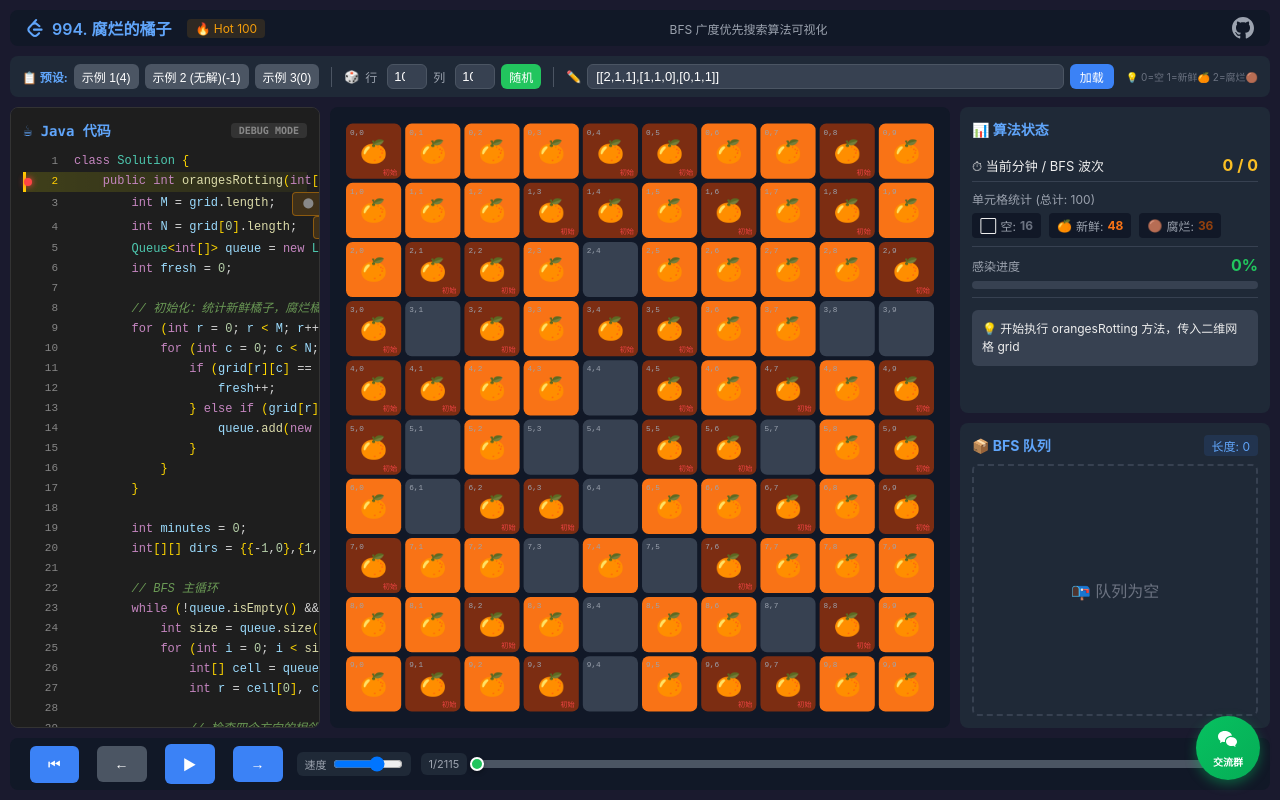
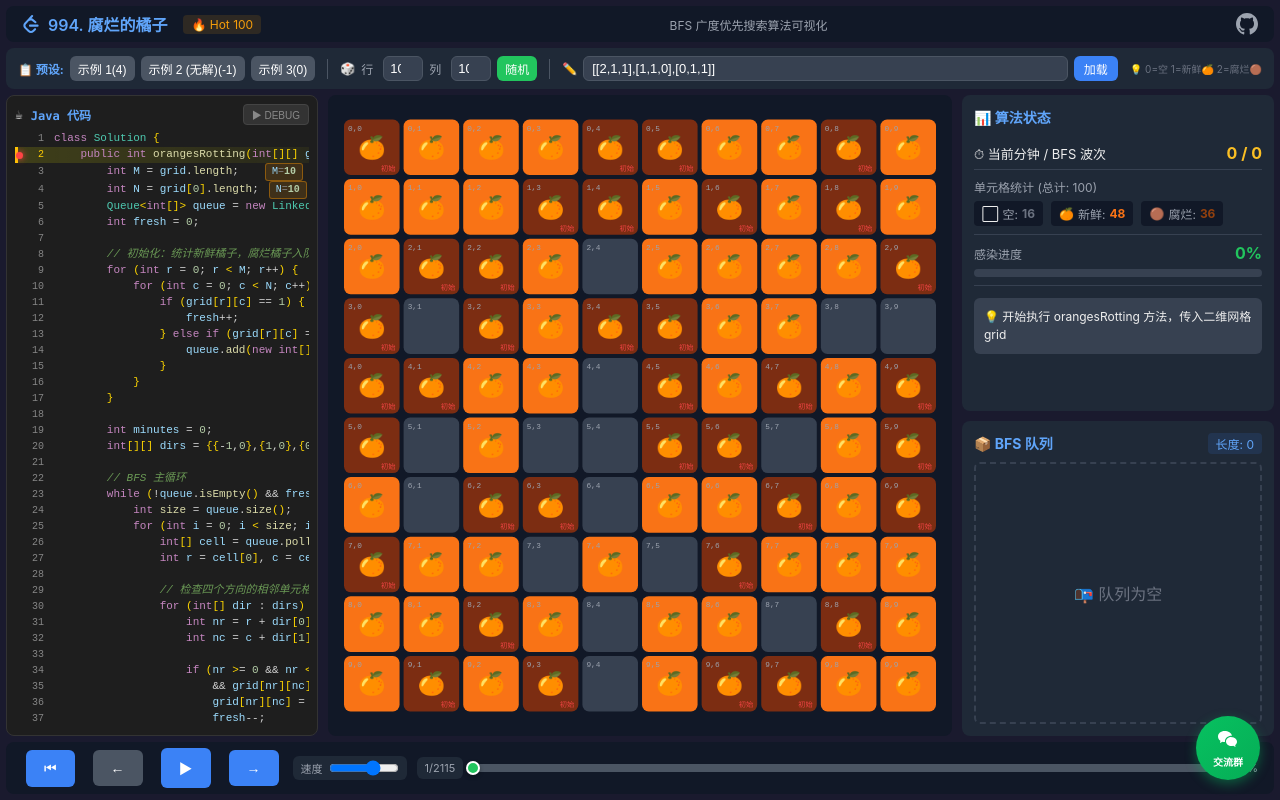
Before and after one commit to fuck-algorithm/leetcode-994-rotting-oranges, a React (Vite) app: page / in a window 1280 px wide. Built offline with nearby package versions, Linux system fonts and the light colour scheme.

Commit message:
feat(ui): redesign code panel to remove scrollbar and make debug panel collapsible

```diff
--- a/src/App.tsx
+++ b/src/App.tsx
@@ -103,8 +103,8 @@ function App() {
       height: '100vh',
       display: 'grid',
       gridTemplateRows: 'auto auto 1fr auto',
-      gap: '10px',
-      padding: '10px',
+      gap: '6px',
+      padding: '6px',
       background: '#1a1a2e',
       overflow: 'hidden',
     }}>
--- a/src/components/CodePanel.tsx
+++ b/src/components/CodePanel.tsx
@@ -1,4 +1,5 @@
 import { VariableValue, CallStackFrame, ScopeSnapshot } from '../algorithm/types';
+import { useState } from 'react';
 import { CallStackPanel } from './CallStackPanel';
 
 interface CodePanelProps {
@@ -73,7 +74,8 @@ const COLORS = {
 };
 
 export function CodePanel({ highlightedLines, variables = [], callStack, scope }: CodePanelProps) {
-  // 创建变量行映射
+  const [debugOpen, setDebugOpen] = useState(false);
+
   const variablesByLine: Record<number, VariableValue[]> = {};
   for (const v of variables) {
     if (!variablesByLine[v.line]) {
@@ -86,34 +88,46 @@ export function CodePanel({ highlightedLines, variables = [], callStack, scope }
     <div style={{
       background: '#1e1e1e',
       borderRadius: '8px',
-      padding: '12px',
+      padding: '8px',
       height: '100%',
-      overflow: 'auto',
-      fontSize: '12px',
+      display: 'flex',
+      flexDirection: 'column',
+      overflow: 'hidden',
+      fontSize: '11px',
       fontFamily: '"JetBrains Mono", "Fira Code", Menlo, Monaco, "Courier New", monospace',
       border: '1px solid #333',
     }}>
-      <h3 style={{
-        margin: '0 0 12px 0',
-        color: '#60a5fa',
-        fontSize: '14px',
+      {/* 标题栏 */}
+      <div style={{
         display: 'flex',
         alignItems: 'center',
         gap: '8px',
+        marginBottom: '6px',
+        flexShrink: 0,
       }}>
-        <span style={{ fontSize: '16px' }}>☕</span>
-        Java 代码
-        <span style={{
+        <span style={{ fontSize: '13px' }}>☕</span>
+        <span style={{ color: '#60a5fa', fontSize: '12px', fontWeight: 600 }}>Java 代码</span>
+        {callStack && callStack.length > 0 && (
+          <button
+            onClick={() => setDebugOpen(o => !o)}
+            style={{
               marginLeft: 'auto',
               fontSize: '10px',
-          color: '#888',
+              color: debugOpen ? '#fbbf24' : '#888',
               background: '#333',
+              border: '1px solid #444',
               padding: '2px 8px',
               borderRadius: '4px',
-        }}>
-          DEBUG MODE
-        </span>
-      </h3>
+              cursor: 'pointer',
+            }}
+          >
+            {debugOpen ? '▼' : '▶'} DEBUG
+          </button>
+        )}
+      </div>
+
+      {/* 代码区 — 紧凑行高，独立滚动（仅在超出时出现） */}
+      <div style={{ overflowY: 'auto', flex: 1, minHeight: 0 }}>
         <pre style={{ margin: 0 }}>
           {lines.map((line, i) => {
             const lineNum = i + 1;
@@ -128,66 +142,56 @@ export function CodePanel({ highlightedLines, variables = [], callStack, scope }
                     ? 'linear-gradient(90deg, rgba(255, 255, 0, 0.15) 0%, rgba(255, 255, 0, 0.05) 100%)'
                     : 'transparent',
                   borderLeft: isHighlighted ? '3px solid #ffcc00' : '3px solid transparent',
-                paddingLeft: '8px',
-                paddingRight: '8px',
-                lineHeight: '1.6',
+                  paddingLeft: '6px',
+                  paddingRight: '6px',
+                  lineHeight: '1.4',
                   display: 'flex',
                   alignItems: 'center',
-                minHeight: '20px',
+                  minHeight: '16px',
                   position: 'relative',
-                transition: 'background 0.2s ease',
                 }}
               >
-              {/* 断点指示器 */}
                 {isHighlighted && (
                   <span style={{
                     position: 'absolute',
                     left: '-2px',
-                  width: '8px',
-                  height: '8px',
+                    width: '7px',
+                    height: '7px',
                     background: '#ff4444',
                     borderRadius: '50%',
                     boxShadow: '0 0 6px #ff4444',
                   }}/>
                 )}
 
-              {/* 行号 */}
                 <span style={{
                   color: isHighlighted ? '#ffcc00' : '#858585',
-                marginRight: '16px',
+                  marginRight: '10px',
                   userSelect: 'none',
-                minWidth: '24px',
+                  minWidth: '20px',
                   textAlign: 'right',
-                fontSize: '11px',
+                  fontSize: '10px',
                 }}>
                   {String(lineNum).padStart(2, ' ')}
                 </span>
 
-              {/* 代码内容 */}
-              <span style={{ flex: 1 }}>
+                <span style={{ flex: 1, whiteSpace: 'pre' }}>
                   {highlightSyntax(line)}
                 </span>
 
-              {/* 变量值显示 - Debug 风格 */}
                 {lineVars.length > 0 && (
                   <span style={{
-                  marginLeft: '16px',
-                  padding: '2px 10px',
+                    marginLeft: '10px',
+                    padding: '1px 6px',
                     background: 'rgba(255, 152, 0, 0.15)',
                     border: '1px solid rgba(255, 152, 0, 0.4)',
-                  borderRadius: '4px',
+                    borderRadius: '3px',
                     color: '#ffb74d',
-                  fontSize: '11px',
-                  fontWeight: 500,
+                    fontSize: '10px',
                     whiteSpace: 'nowrap',
                     animation: 'varPulse 0.5s ease',
-                  display: 'flex',
-                  alignItems: 'center',
-                  gap: '8px',
                   }}>
-                  <span style={{ color: '#888', fontSize: '10px' }}>⬤</span>
                     {lineVars.map((v, idx) => (
-                    <span key={v.name} style={{ display: 'flex', alignItems: 'center', gap: '4px' }}>
+                      <span key={v.name}>
                         <span style={{ color: '#9cdcfe' }}>{v.name}</span>
                         <span style={{ color: '#888' }}>=</span>
                         <span style={{ color: '#b5cea8', fontWeight: 600 }}>{v.value}</span>
@@ -200,29 +204,38 @@ export function CodePanel({ highlightedLines, variables = [], callStack, scope }
             );
           })}
         </pre>
+      </div>
 
-      {/* ===== Debug 模式：调用栈 + 作用域观察 ===== */}
-      {callStack && callStack.length > 0 && (
-        <div style={{ marginTop: '12px', display: 'flex', flexDirection: 'column', gap: '8px' }}>
+      {/* Debug 面板 — 默认折叠，展开时独立滚动区，不撑高代码区 */}
+      {debugOpen && callStack && callStack.length > 0 && (
+        <div style={{
+          marginTop: '6px',
+          flexShrink: 0,
+          maxHeight: '40%',
+          overflowY: 'auto',
+          display: 'flex',
+          flexDirection: 'column',
+          gap: '6px',
+        }}>
           <CallStackPanel callStack={callStack} />
 
           {scope && (
             <div style={{
               background: '#252526',
               borderRadius: '6px',
-              padding: '8px',
+              padding: '6px',
               border: '1px solid #333',
             }}>
-              <h4 style={{ margin: '0 0 6px 0', color: '#60a5fa', fontSize: '12px' }}>🔍 变量观察</h4>
-              <div style={{ fontSize: '11px', color: '#9ca3af', marginBottom: '4px' }}>成员变量</div>
-              <div style={{ marginBottom: '8px' }}>
+              <h4 style={{ margin: '0 0 4px 0', color: '#60a5fa', fontSize: '11px' }}>🔍 变量观察</h4>
+              <div style={{ fontSize: '10px', color: '#9ca3af', marginBottom: '2px' }}>成员变量</div>
+              <div style={{ marginBottom: '4px' }}>
                 {scope.members.length === 0 ? (
                   <span style={{ color: '#6b7280', fontSize: '10px' }}>(无)</span>
                 ) : (
                   <VariableGrid variables={scope.members} />
                 )}
               </div>
-              <div style={{ fontSize: '11px', color: '#9ca3af', marginBottom: '4px' }}>局部变量</div>
+              <div style={{ fontSize: '10px', color: '#9ca3af', marginBottom: '2px' }}>局部变量</div>
               <div>
                 {scope.locals.length === 0 ? (
                   <span style={{ color: '#6b7280', fontSize: '10px' }}>(无)</span>
```
Lines whose indentation alone changed are shown as unchanged.
